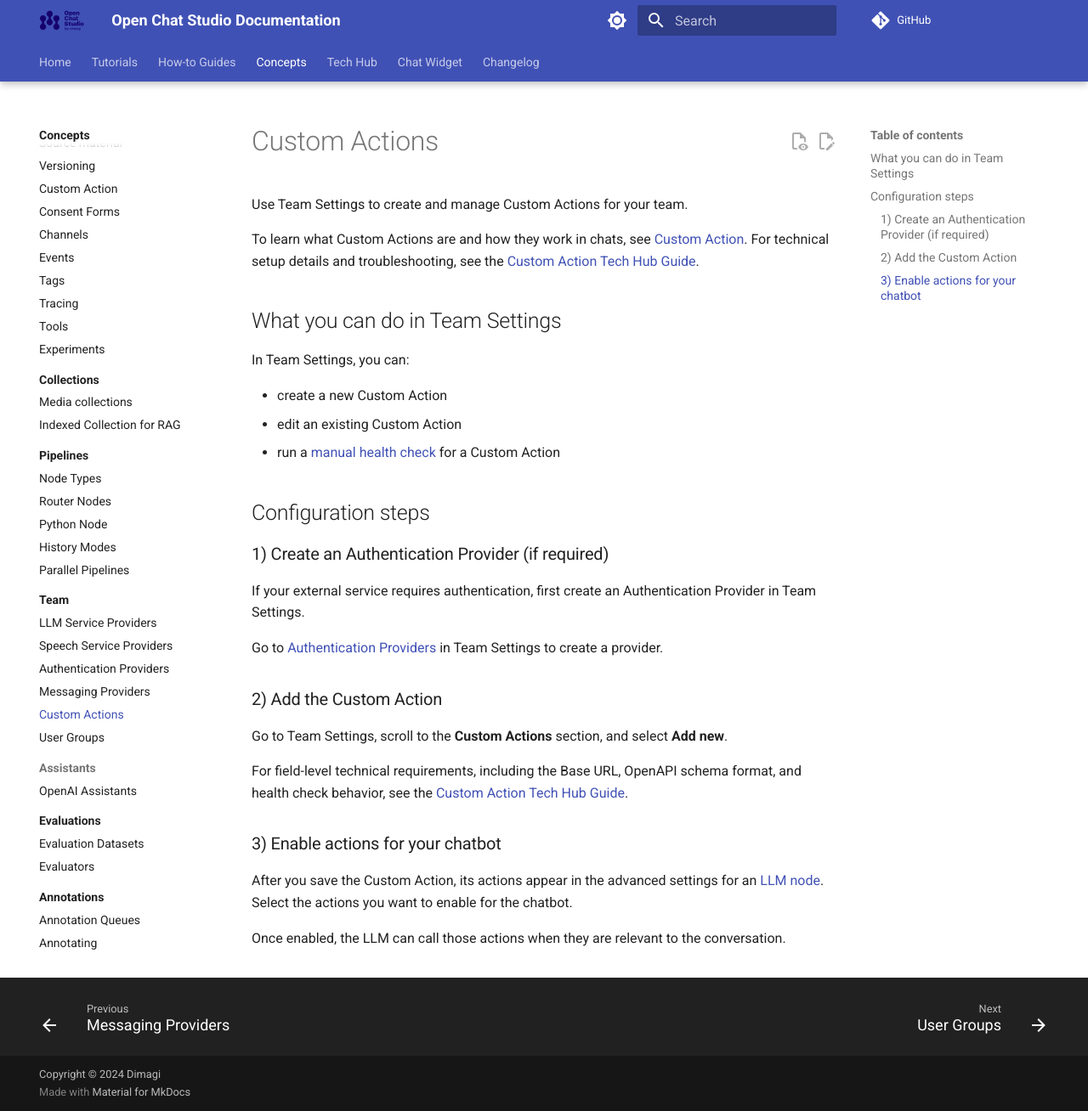
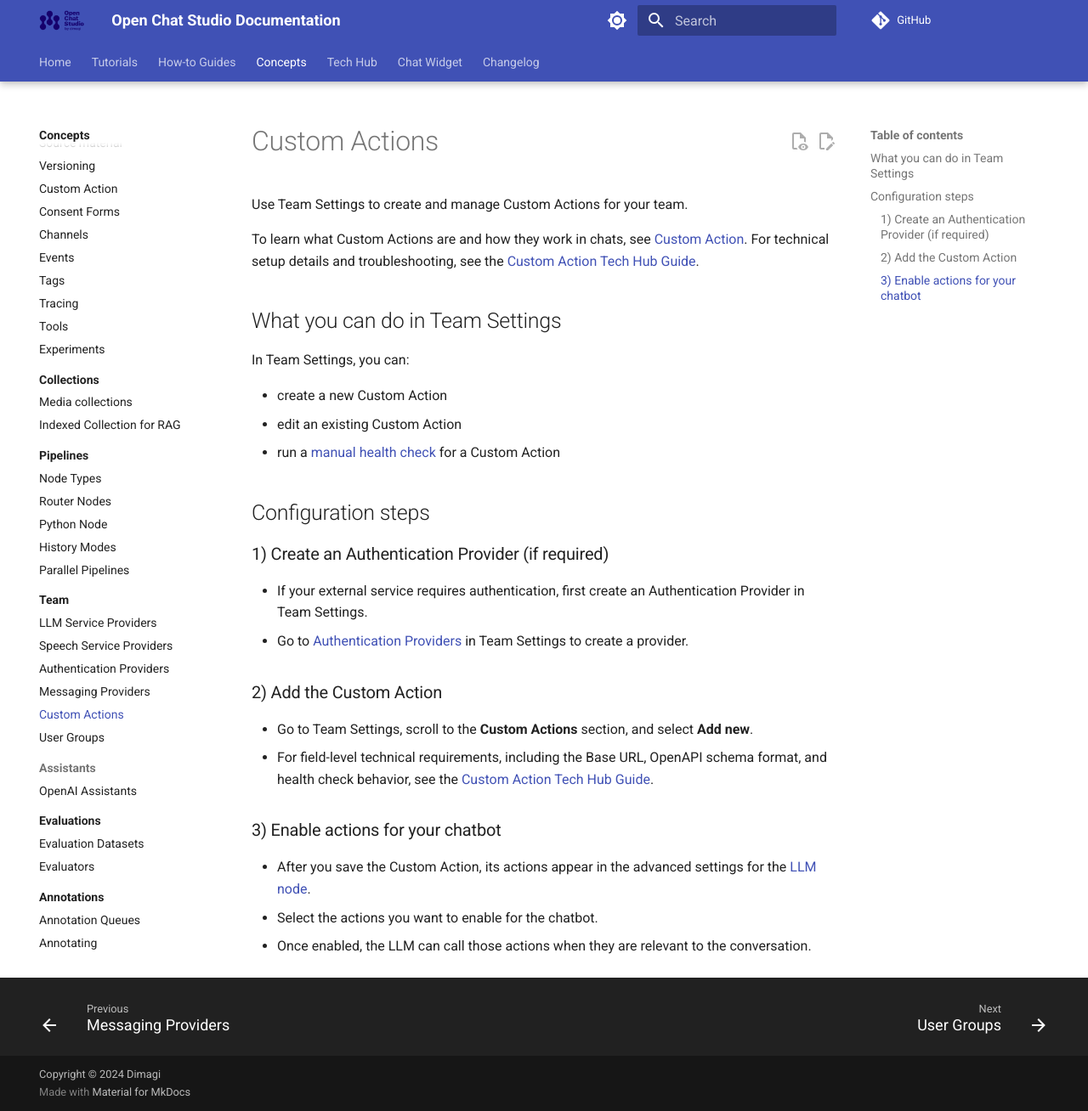
Before and after one commit to dimagi/open-chat-studio-docs, an MkDocs documentation site: the page built from docs/concepts/team/custom_actions.md, in a window 1280 px wide and 1308 px high. Shown: the whole window at 85% size. Built offline with MkDocs 1.6.1 and Material for MkDocs 9.7.7, drawn with Linux system fonts in a browser that asks for light colours; a script that is not in the unit is left out; comment, search, counter and statistics services are not loaded.

Commit message:
Fixes from Claude review comments

```diff
--- a/docs/concepts/team/custom_actions.md
+++ b/docs/concepts/team/custom_actions.md
@@ -16,20 +16,18 @@
 
 ### 1) Create an Authentication Provider (if required)
 
-If your external service requires authentication, first create an Authentication Provider in Team Settings.
-
-Go to [Authentication Providers][auth_providers] in Team Settings to create a provider.
+- If your external service requires authentication, first create an Authentication Provider in Team Settings.
+- Go to [Authentication Providers][auth_providers] in Team Settings to create a provider.
 
 ### 2) Add the Custom Action
 
-Go to Team Settings, scroll to the **Custom Actions** section, and select **Add new**.
-
-For field-level technical requirements, including the Base URL, OpenAPI schema format, and health check behavior, see the [Custom Action Tech Hub Guide](../../tech-hub/tech_custom_action.md#team-settings-fields).
+- Go to Team Settings, scroll to the **Custom Actions** section, and select **Add new**.
+- For field-level technical requirements, including the Base URL, OpenAPI schema format, and health check behavior, see the [Custom Action Tech Hub Guide](../../tech-hub/tech_custom_action.md#team-settings-fields).
 
 ### 3) Enable actions for your chatbot
 
-After you save the Custom Action, its actions appear in the advanced settings for an [LLM node](../pipelines/nodes.md). Select the actions you want to enable for the chatbot.
-
-Once enabled, the LLM can call those actions when they are relevant to the conversation.
+- After you save the Custom Action, its actions appear in the advanced settings for the [LLM node](../pipelines/nodes.md).
+- Select the actions you want to enable for the chatbot.
+- Once enabled, the LLM can call those actions when they are relevant to the conversation.
 
 [auth_providers]: authentication_providers.md
--- a/mkdocs.yml
+++ b/mkdocs.yml
@@ -163,6 +163,7 @@
     - tech-hub/index.md
     - tech-hub/tech_custom_action.md
     - Custom Action Health: tech-hub/health_custom_action.md
+    - Custom Action Testing: tech-hub/test_custom_action.md
     - Call External APIs: tech-hub/external_api_calls.md
     - Remote API: tech-hub/remote_api.md
     - HTTP Client: tech-hub/http_client.md
```
Also changed, not shown: docs/concepts/pipelines/python_node.md (+1 -1 lines), docs/tech-hub/api_access.md (+1 -1 lines), docs/tech-hub/health_custom_action.md (+3 -3 lines), docs/tech-hub/http_client.md (+1 -1 lines), docs/tech-hub/remote_api.md (deleted, +0 -23 lines), docs/tech-hub/test_custom_action.md (added, +5 -0 lines).
